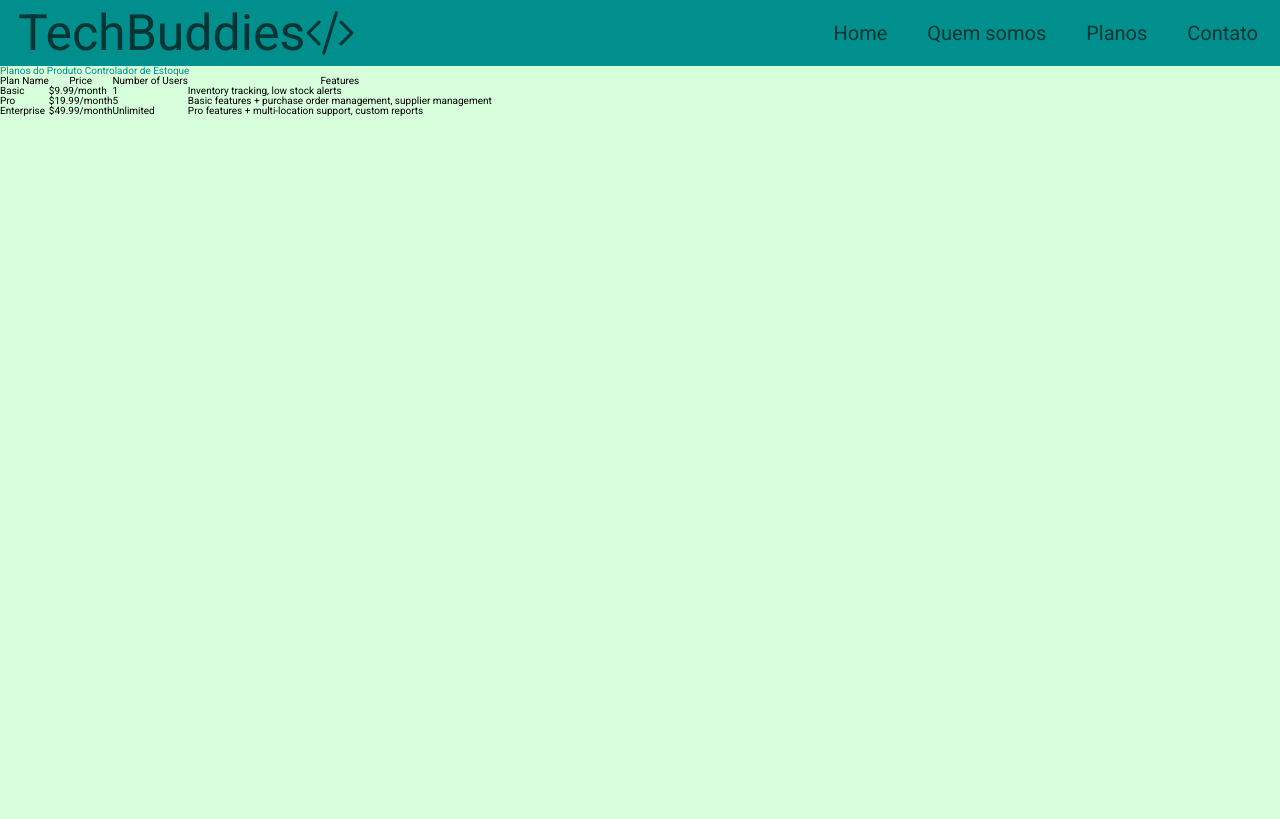
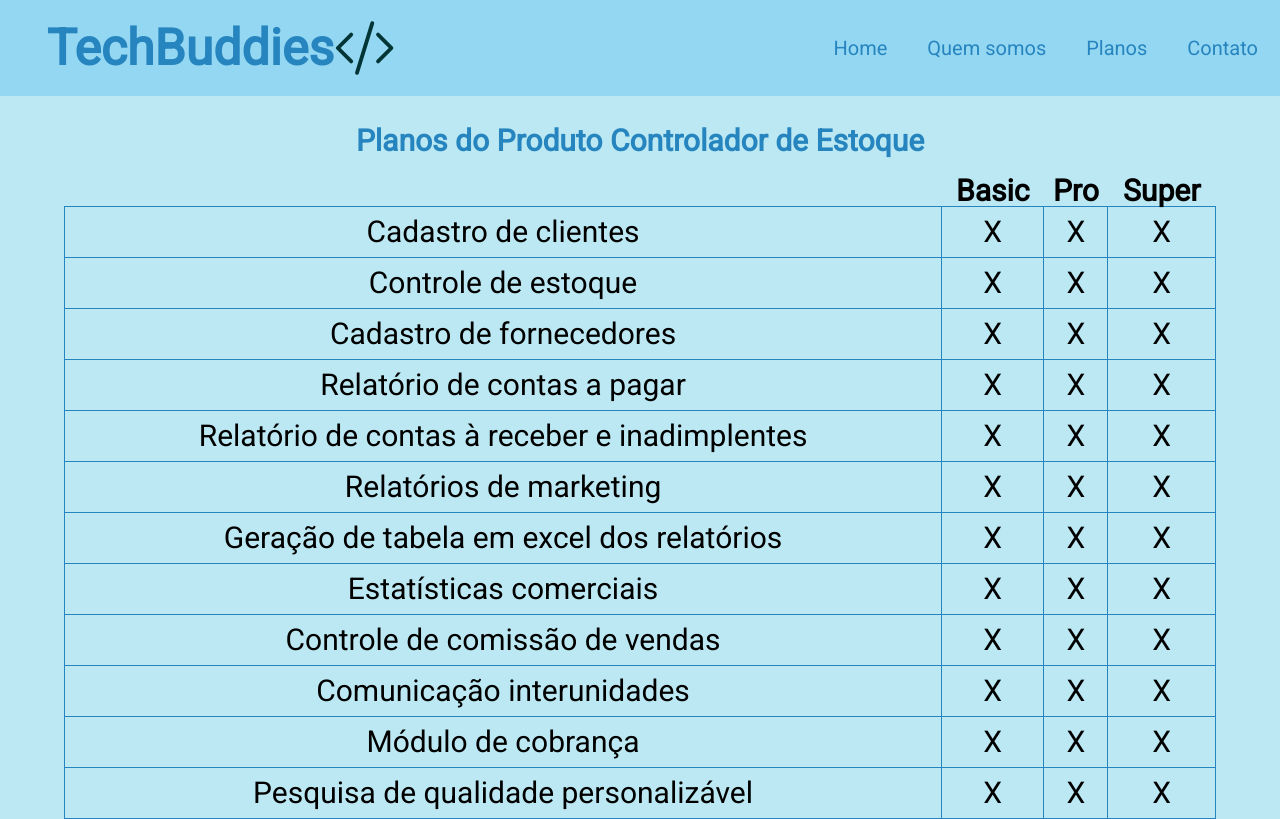
Before and after one commit to leonardosf98/projeto-vanina, a plain HTML site: page plans.html in a window 1280 px wide. Drawn offline with Linux system fonts and the light colour scheme.

Commit message:
Mudança de cores e adição das tabelas

```diff
--- a/plans.html
+++ b/plans.html
@@ -1,25 +1,29 @@
 <!DOCTYPE html>
 <html>
-
   <head>
     <title>Planos do Produto Controlador de Estoque</title>
-    <meta charset="UTF-8">
-    <meta name="viewport" content="width=device-width, initial-scale=1.0">
+    <meta charset="UTF-8" />
+    <meta name="viewport" content="width=device-width, initial-scale=1.0" />
     <link rel="stylesheet" href="reset.css" />
-    <link rel="stylesheet" href="styles.css">
+    <link rel="stylesheet" href="styles.css" />
   </head>
-<main>
-
   <body>
     <header>
       <a href="index.html">
         <div class="title-div">
           <h1>TechBuddies</h1>
 
-                    <svg xmlns="http://www.w3.org/2000/svg" width="50" height="50" fill="#023535"
-                        class="bi bi-code-slash" viewBox="0 0 16 16">
+          <svg
+            xmlns="http://www.w3.org/2000/svg"
+            width="100"
+            height="80"
+            fill="#023535"
+            class="bi bi-code-slash"
+            viewBox="0 0 16 16"
+          >
             <path
-                            d="M10.478 1.647a.5.5 0 1 0-.956-.294l-4 13a.5.5 0 0 0 .956.294l4-13zM4.854 4.146a.5.5 0 0 1 0 .708L1.707 8l3.147 3.146a.5.5 0 0 1-.708.708l-3.5-3.5a.5.5 0 0 1 0-.708l3.5-3.5a.5.5 0 0 1 .708 0zm6.292 0a.5.5 0 0 0 0 .708L14.293 8l-3.147 3.146a.5.5 0 0 0 .708.708l3.5-3.5a.5.5 0 0 0 0-.708l-3.5-3.5a.5.5 0 0 0-.708 0z" />
+              d="M10.478 1.647a.5.5 0 1 0-.956-.294l-4 13a.5.5 0 0 0 .956.294l4-13zM4.854 4.146a.5.5 0 0 1 0 .708L1.707 8l3.147 3.146a.5.5 0 0 1-.708.708l-3.5-3.5a.5.5 0 0 1 0-.708l3.5-3.5a.5.5 0 0 1 .708 0zm6.292 0a.5.5 0 0 0 0 .708L14.293 8l-3.147 3.146a.5.5 0 0 0 .708.708l3.5-3.5a.5.5 0 0 0 0-.708l-3.5-3.5a.5.5 0 0 0-.708 0z"
+            />
           </svg>
         </div>
       </a>
@@ -32,38 +36,92 @@
         </ul>
       </nav>
     </header>
-        <h2>Planos do Produto Controlador de Estoque</h2>
+    <main>
+      <h2 class="content-title">Planos do Produto Controlador de Estoque</h2>
       <table>
         <thead>
           <tr>
-                    <th>Plan Name</th>
-                    <th>Price</th>
-                    <th>Number of Users</th>
-                    <th>Features</th>
+            <th></th>
+            <th>Basic</th>
+            <th>Pro</th>
+            <th>Super</th>
           </tr>
         </thead>
         <tbody>
           <tr>
-                    <td>Basic</td>
-                    <td>$9.99/month</td>
-                    <td>1</td>
-                    <td>Inventory tracking, low stock alerts</td>
+            <td>Cadastro de clientes</td>
+            <td>X</td>
+            <td>X</td>
+            <td>X</td>
           </tr>
           <tr>
-                    <td>Pro</td>
-                    <td>$19.99/month</td>
-                    <td>5</td>
-                    <td>Basic features + purchase order management, supplier management</td>
+            <td>Controle de estoque</td>
+            <td>X</td>
+            <td>X</td>
+            <td>X</td>
           </tr>
           <tr>
-                    <td>Enterprise</td>
-                    <td>$49.99/month</td>
-                    <td>Unlimited</td>
-                    <td>Pro features + multi-location support, custom reports</td>
+            <td>Cadastro de fornecedores</td>
+            <td>X</td>
+            <td>X</td>
+            <td>X</td>
+          </tr>
+          <tr>
+            <td>Relatório de contas a pagar</td>
+            <td>X</td>
+            <td>X</td>
+            <td>X</td>
+          </tr>
+          <tr>
+            <td>Relatório de contas à receber e inadimplentes</td>
+            <td>X</td>
+            <td>X</td>
+            <td>X</td>
+          </tr>
+          <tr>
+            <td>Relatórios de marketing</td>
+            <td>X</td>
+            <td>X</td>
+            <td>X</td>
+          </tr>
+          <tr>
+            <td>Geração de tabela em excel dos relatórios</td>
+            <td>X</td>
+            <td>X</td>
+            <td>X</td>
+          </tr>
+          <tr>
+            <td>Estatísticas comerciais</td>
+            <td>X</td>
+            <td>X</td>
+            <td>X</td>
+          </tr>
+          <tr>
+            <td>Controle de comissão de vendas</td>
+            <td>X</td>
+            <td>X</td>
+            <td>X</td>
+          </tr>
+          <tr>
+            <td>Comunicação interunidades</td>
+            <td>X</td>
+            <td>X</td>
+            <td>X</td>
+          </tr>
+          <tr>
+            <td>Módulo de cobrança</td>
+            <td>X</td>
+            <td>X</td>
+            <td>X</td>
+          </tr>
+          <tr>
+            <td>Pesquisa de qualidade personalizável</td>
+            <td>X</td>
+            <td>X</td>
+            <td>X</td>
           </tr>
         </tbody>
       </table>
     </main>
   </body>
-
 </html>
--- a/styles.css
+++ b/styles.css
@@ -1,24 +1,28 @@
 @import url("https://fonts.googleapis.com/css2?family=Roboto&family=Roboto+Mono:wght@200&display=swap");
 :root {
-  --background: #d8ffdb;
-  --font-small: 10px;
-  --font-color: #023535;
-  --secondary-color: #008f8c;
+  --background: #bbe8f2;
+  --font-small: 30px;
+  --small-space: 30px;
+  --font-color: #2685bf;
+  --secondary-color: #94d7f2;
 }
 body {
+  overflow-x: hidden;
   background-color: var(--background);
-  font-size: 10px;
+  font-size: var(--font-small);
   font-family: Roboto;
   width: 100vw;
 }
-a{
+
+a {
   text-decoration: none;
   color: var(--font-color);
 }
 h1 {
   color: var(--font-color);
   font-size: 50px;
-  margin-left: 10px;
+  font-weight: 900;
+  margin-left: 10%;
   user-select: none;
 }
 header {
@@ -29,7 +33,7 @@ header {
   align-items: center;
   width: 100vw;
 }
-ul{
+ul {
   margin: 0;
 }
 .title-div {
@@ -37,11 +41,12 @@ ul{
   align-items: center;
 }
 .human-flaws {
-  padding: 50px 0px;
+  padding: var(--small-space) 0px;
   display: flex;
+  flex-direction: column-reverse;
   align-items: center;
-  width: 80%;
-  column-gap: 20px;
+  width: 100%;
+  row-gap: 10px;
 }
 .navigation-list {
   display: flex;
@@ -54,12 +59,14 @@ ul{
   display: flex;
   flex-direction: column;
   justify-content: space-between;
-  width: 100%;
-  column-gap: 10px;
-  font-size: 20px;
+  width: 90%;
+  row-gap: 20px;
+  font-size: var(--font-small);
+  margin-bottom: 30px;
 }
 li {
   margin-right: 30px;
+  text-align: justify;
 }
 .content-div {
   display: flex;
@@ -72,8 +79,8 @@ li {
   width: 100%;
 }
 .carousel {
-  margin: 50px 0;
-  width: 100%;
+  margin: 10px 0;
+  width: 80%;
 }
 .d-block {
   width: 100%;
@@ -85,29 +92,53 @@ section {
   align-items: center;
 }
 .content-title {
-  padding-top: 1rem;
-  padding-bottom: 1rem;
-  font-size: 30px;
+  margin: 0;
+  padding-top: var(--small-space);
+  padding-bottom: 20px;
+  font-size: var(--font-small);
   font-weight: bold;
   text-align: center;
 }
-
+table {
+  border-collapse: collapse;
+  width: 90%;
+  margin: 0 auto;
+}
+th {
+  font-size: var(--font-small);
+  font-weight: bold;
+  text-align: center;
+}
+td {
+  font-size: var(--font-small);
+  text-align: center;
+  border: var(--font-color) 1px solid;
+  padding: 10px 10px;
+}
+td:hover {
+  background-color: var(--secondary-color);
+}
 .content-paragraph {
-  font-size: 20px;
+  font-size: var(--font-small);
   text-indent: 5%;
   line-height: 1.5;
   text-align: justify;
-  width: 80%;
+  width: 85%;
+  margin-bottom: var(--small-space);
 }
 span {
   font-weight: bold;
 }
 
 h2 {
-  color: var(--secondary-color);
+  color: var(--font-color);
 }
 footer {
   background-color: var(--secondary-color);
-  font-size: 20px;
+  font-size: var(--font-small);
   padding: 1%;
+  text-align: center;
 }
+footer p {
+  margin: 0;
+}
```
Also changed, not shown: about.html (+16 -10 lines), index.html (+78 -27 lines), assets/Infográfico.png (added). Lines whose indentation alone changed are shown as unchanged.
